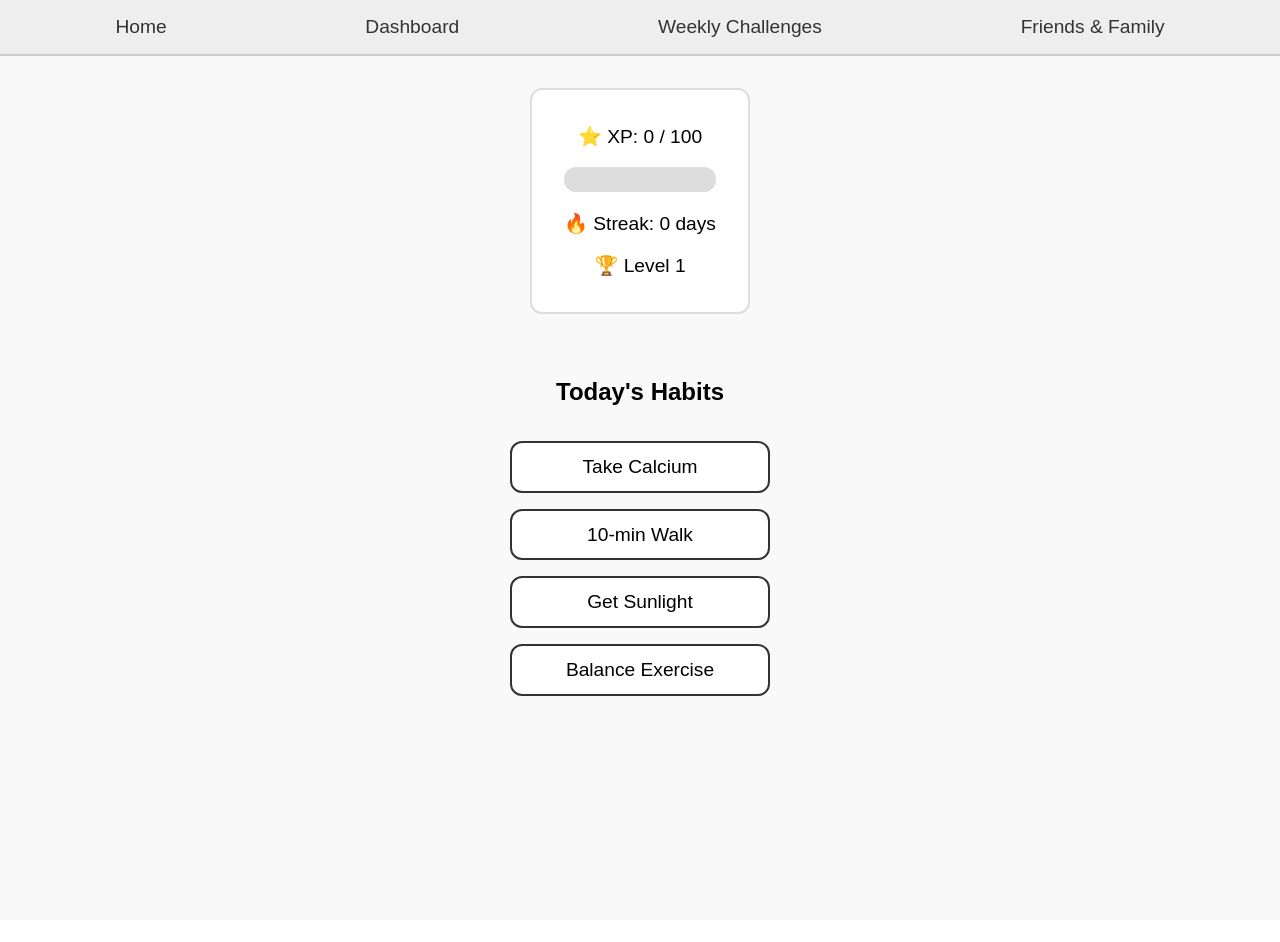
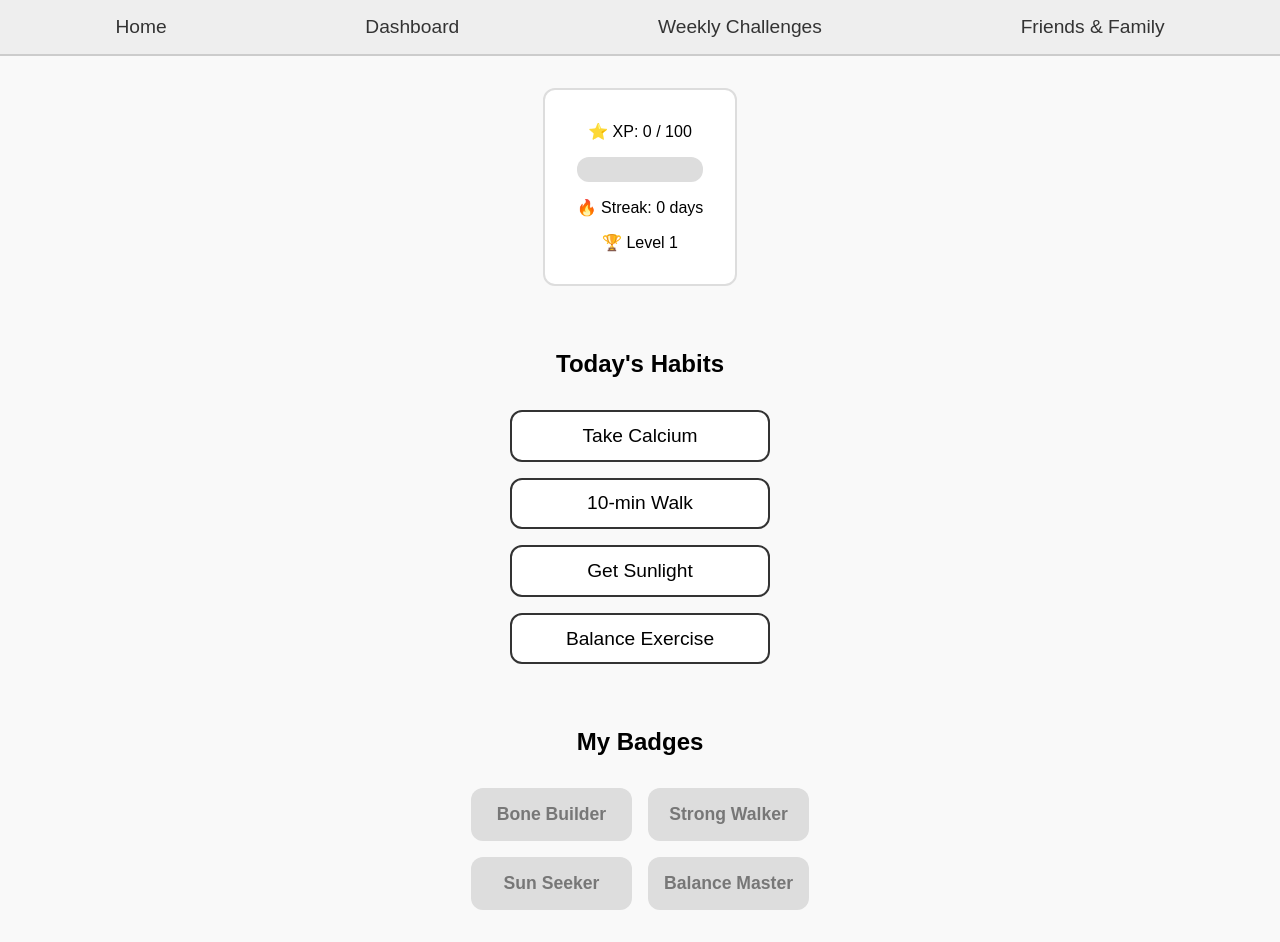
Before and after one commit to shivanamdeo23-cpu/regain, a Next.js app: page /dashboard in a window 1280 px wide. Before the commit the page ends 920 px from the top, so only its background shows below. Built offline with nearby package versions, Linux system fonts and the light colour scheme.

Commit message:
Update page.tsx

```diff
--- a/app/dashboard/page.tsx
+++ b/app/dashboard/page.tsx
@@ -11,6 +11,14 @@ const habits = [
   { key: "balance", name: "Balance Exercise", xp: 10, fact: "Balance training lowers fall risk by 30%." }
 ];
 
+// Badge rules
+const badgeRules = [
+  { key: "boneBuilder", label: "Bone Builder", condition: (streak: number) => streak >= 7 },
+  { key: "strongWalker", label: "Strong Walker", condition: (_: number, challenges: any) => (challenges.walk || 0) >= 300 }, // 30 walks = 300 min
+  { key: "sunSeeker", label: "Sun Seeker", condition: (_: number, challenges: any) => (challenges.sunlight || 0) >= 10 },
+  { key: "balanceMaster", label: "Balance Master", condition: (_: number, challenges: any) => (challenges.balance || 0) >= 15 },
+];
+
 export default function Dashboard() {
   const router = useRouter();
   const [completed, setCompleted] = useState<boolean[]>(Array(habits.length).fill(false));
@@ -18,17 +26,36 @@ export default function Dashboard() {
   const [streak, setStreak] = useState(0);
   const [message, setMessage] = useState("");
   const [profile, setProfile] = useState<{ name?: string; age?: string; condition?: string }>({});
+  const [challenges, setChallenges] = useState<any>({});
+  const [badges, setBadges] = useState<{ [key: string]: boolean }>({});
 
-  // Load profile + progress
+  // Load profile + saved progress
   useEffect(() => {
     const savedProfile = localStorage.getItem("profile");
     if (savedProfile) setProfile(JSON.parse(savedProfile));
 
     const savedXP = localStorage.getItem("xp");
     const savedStreak = localStorage.getItem("streak");
+    const savedChallenges = JSON.parse(localStorage.getItem("challenges") || "{}");
+    const savedBadges = JSON.parse(localStorage.getItem("badges") || "{}");
+
     if (savedXP) setXp(parseInt(savedXP, 10));
     if (savedStreak) setStreak(parseInt(savedStreak, 10));
+    setChallenges(savedChallenges);
+    setBadges(savedBadges);
   }, []);
+
+  // Check badge unlocks
+  useEffect(() => {
+    const newBadges: { [key: string]: boolean } = { ...badges };
+    badgeRules.forEach(rule => {
+      if (rule.condition(streak, challenges)) {
+        newBadges[rule.key] = true;
+      }
+    });
+    setBadges(newBadges);
+    localStorage.setItem("badges", JSON.stringify(newBadges));
+  }, [streak, challenges]);
 
   const toggleHabit = (i: number) => {
     const newCompleted = [...completed];
@@ -51,13 +78,14 @@ export default function Dashboard() {
   };
 
   const updateChallengeProgress = (habitKey: string) => {
-    const challenges = JSON.parse(localStorage.getItem("challenges") || "{}");
+    const newChallenges = { ...challenges };
 
-    if (habitKey === "walk") challenges.walk = (challenges.walk || 0) + 10;
-    if (habitKey === "sunlight") challenges.sunlight = (challenges.sunlight || 0) + 1;
-    if (habitKey === "balance") challenges.balance = (challenges.balance || 0) + 1;
+    if (habitKey === "walk") newChallenges.walk = (newChallenges.walk || 0) + 10;
+    if (habitKey === "sunlight") newChallenges.sunlight = (newChallenges.sunlight || 0) + 1;
+    if (habitKey === "balance") newChallenges.balance = (newChallenges.balance || 0) + 1;
 
-    localStorage.setItem("challenges", JSON.stringify(challenges));
+    setChallenges(newChallenges);
+    localStorage.setItem("challenges", JSON.stringify(newChallenges));
   };
 
   return (
@@ -68,9 +96,7 @@ export default function Dashboard() {
           <h1>Welcome back, {profile.name} 👋</h1>
           <p><strong>Age:</strong> {profile.age}</p>
           <p><strong>Focus:</strong> {profile.condition}</p>
-          <p style={styles.encourage}>
-            Let’s keep your bones strong today!
-          </p>
+          <p style={styles.encourage}>Let’s keep your bones strong today!</p>
           <button style={styles.editButton} onClick={() => router.push('/profile')}>
             Edit Profile
           </button>
@@ -116,6 +142,23 @@ export default function Dashboard() {
           🎉 Amazing! You completed all your habits today. Stronger bones incoming!
         </div>
       )}
+
+      {/* Badge Section */}
+      <h2 style={styles.subtitle}>My Badges</h2>
+      <div style={styles.badgesBox}>
+        {badgeRules.map(badge => (
+          <div
+            key={badge.key}
+            style={{
+              ...styles.badge,
+              background: badges[badge.key] ? "#ffe680" : "#ddd",
+              color: badges[badge.key] ? "#000" : "#777",
+            }}
+          >
+            {badge.label}
+          </div>
+        ))}
+      </div>
     </main>
   );
 }
@@ -132,92 +175,18 @@ function ProgressBar({ value, max }: { value: number; max: number }) {
 
 // Styles
 const styles: { [key: string]: React.CSSProperties } = {
-  page: {
-    display: "flex",
-    flexDirection: "column",
-    alignItems: "center",
-    padding: "2rem",
-    background: "#f9f9f9",
-    minHeight: "100vh",
-    fontSize: "1.2rem",
-  },
-  profileBox: {
-    background: "#fff",
-    padding: "1.5rem",
-    borderRadius: "12px",
-    border: "2px solid #ddd",
-    marginBottom: "2rem",
-    textAlign: "center",
-    maxWidth: "500px",
-    width: "100%",
-  },
-  encourage: {
-    marginTop: "1rem",
-    fontSize: "1.2rem",
-    fontWeight: "bold",
-    color: "#2d6a2d",
-  },
-  editButton: {
-    marginTop: "1rem",
-    padding: "0.6rem 1.2rem",
-    borderRadius: "8px",
-    border: "none",
-    background: "#0070f3",
-    color: "#fff",
-    cursor: "pointer",
-    fontSize: "1rem",
-  },
+  page: { display: "flex", flexDirection: "column", alignItems: "center", padding: "2rem", background: "#f9f9f9", minHeight: "100vh" },
+  profileBox: { background: "#fff", padding: "1.5rem", borderRadius: "12px", border: "2px solid #ddd", marginBottom: "2rem", textAlign: "center", maxWidth: "500px", width: "100%" },
+  encourage: { marginTop: "1rem", fontSize: "1.2rem", fontWeight: "bold", color: "#2d6a2d" },
+  editButton: { marginTop: "1rem", padding: "0.6rem 1.2rem", borderRadius: "8px", border: "none", background: "#0070f3", color: "#fff", cursor: "pointer", fontSize: "1rem" },
   subtitle: { fontSize: "1.5rem", marginTop: "2rem", marginBottom: "1rem" },
   list: { listStyle: "none", padding: 0 },
-  button: {
-    fontSize: "1.2rem",
-    padding: "0.8rem 1.2rem",
-    borderRadius: "12px",
-    border: "2px solid #333",
-    cursor: "pointer",
-    width: "260px",
-  },
-  statsBox: {
-    textAlign: "center",
-    marginBottom: "2rem",
-    background: "#fff",
-    padding: "1rem 2rem",
-    borderRadius: "12px",
-    border: "2px solid #ddd",
-  },
-  factBox: {
-    marginTop: "1.5rem",
-    padding: "1rem",
-    border: "2px solid #4CAF50",
-    borderRadius: "12px",
-    background: "#eaffea",
-    color: "#2d6a2d",
-    fontWeight: "bold",
-    maxWidth: "400px",
-    textAlign: "center",
-  },
-  summaryBox: {
-    marginTop: "2rem",
-    padding: "1rem",
-    border: "2px solid #333",
-    borderRadius: "12px",
-    background: "#ffe680",
-    fontWeight: "bold",
-    textAlign: "center",
-    maxWidth: "400px",
-  },
-  progressContainer: {
-    width: "100%",
-    height: "25px",
-    background: "#ddd",
-    borderRadius: "12px",
-    overflow: "hidden",
-    margin: "0.5rem 0",
-  },
-  progressFill: {
-    height: "100%",
-    background: "#4CAF50",
-    borderRadius: "12px",
-    transition: "width 0.4s ease",
-  },
+  button: { fontSize: "1.2rem", padding: "0.8rem 1.2rem", borderRadius: "12px", border: "2px solid #333", cursor: "pointer", width: "260px" },
+  statsBox: { textAlign: "center", marginBottom: "2rem", background: "#fff", padding: "1rem 2rem", borderRadius: "12px", border: "2px solid #ddd" },
+  factBox: { marginTop: "1.5rem", padding: "1rem", border: "2px solid #4CAF50", borderRadius: "12px", background: "#eaffea", color: "#2d6a2d", fontWeight: "bold", maxWidth: "400px", textAlign: "center" },
+  summaryBox: { marginTop: "2rem", padding: "1rem", border: "2px solid #333", borderRadius: "12px", background: "#ffe680", fontWeight: "bold", textAlign: "center", maxWidth: "400px" },
+  progressContainer: { width: "100%", height: "25px", background: "#ddd", borderRadius: "12px", overflow: "hidden", margin: "0.5rem 0" },
+  progressFill: { height: "100%", background: "#4CAF50", borderRadius: "12px", transition: "width 0.4s ease" },
+  badgesBox: { display: "grid", gridTemplateColumns: "1fr 1fr", gap: "1rem", marginTop: "1rem" },
+  badge: { padding: "1rem", borderRadius: "12px", textAlign: "center", fontWeight: "bold", fontSize: "1.1rem" },
 };
```
